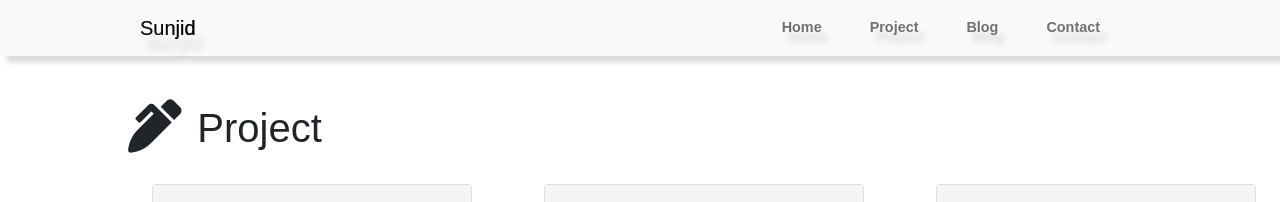
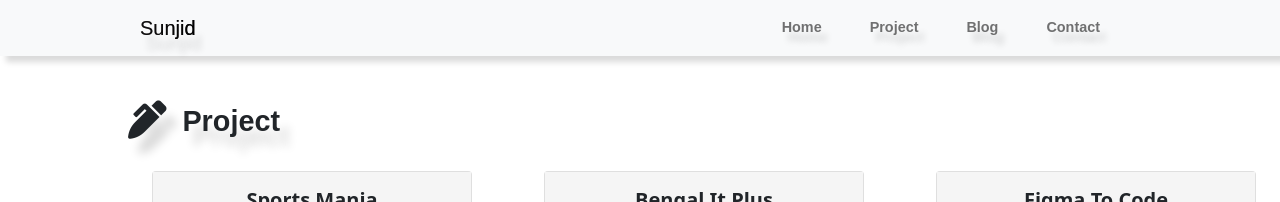
Before and after one commit to sunjid-git/Muhammad-Sunjid-Hasan, a React (Create React App) app: page /project-collection in a window 1280 px wide. Shown: the top 202 px of the page. Built offline with nearby package versions, Linux system fonts and the light colour scheme.

Commit message:
Header title correction

```diff
--- a/src/components/Blog/BlogCollection.js
+++ b/src/components/Blog/BlogCollection.js
@@ -12,7 +12,7 @@ const BlogCollection = () => {
 
   return (
     <div className="three-card-container-inner">
-      <h2 className="card-title pt-5 font-t">
+      <h2 className="card-text-title pt-5 font-t">
         <i className="fas fa-pen-alt fa-lg"></i>Blog
       </h2>
 
--- a/src/components/Project/ProjectCollection.js
+++ b/src/components/Project/ProjectCollection.js
@@ -11,7 +11,7 @@ const ProjectCollection = () => {
 
   return (
     <div className="three-card-container-inner">
-      <h1 className="blog-title pt-5 font-t">
+      <h1 className="card-text-title pt-5 font-t">
         <i className="fas fa-pen-alt fa-lg"></i>Project
       </h1>
 
```
